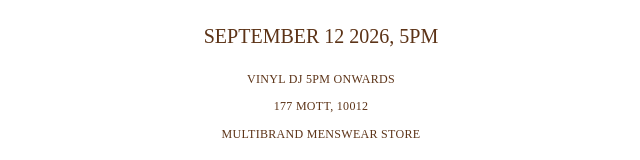
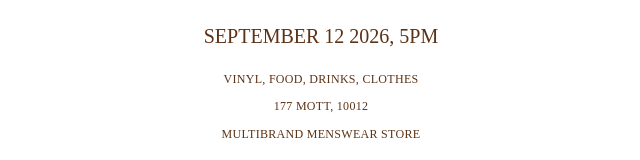
Before and after one commit to matteocarroll/fazenda, a Next.js app: page /sep12 in a window 1280 px wide. Shown: the part 452-612 px from the top of the page, without its empty margins (319-959 px from the left). Built offline with nearby package versions, Linux system fonts and the light colour scheme.

Commit message:
sep12: revise the details line

```diff
--- a/app/sep12/page.tsx
+++ b/app/sep12/page.tsx
@@ -14,7 +14,7 @@ const INTRO = [
 ]
 
 /* Sits under the illustration, the way an invitation carries its details. */
-const DETAILS = ["VINYL DJ 5PM ONWARDS", "177 MOTT, 10012", "MULTIBRAND MENSWEAR STORE"]
+const DETAILS = ["VINYL, FOOD, DRINKS, CLOTHES", "177 MOTT, 10012", "MULTIBRAND MENSWEAR STORE"]
 
 export default function Sep12() {
   const [form, setForm] = useState({ name: "", email: "", phone: "" })
```
